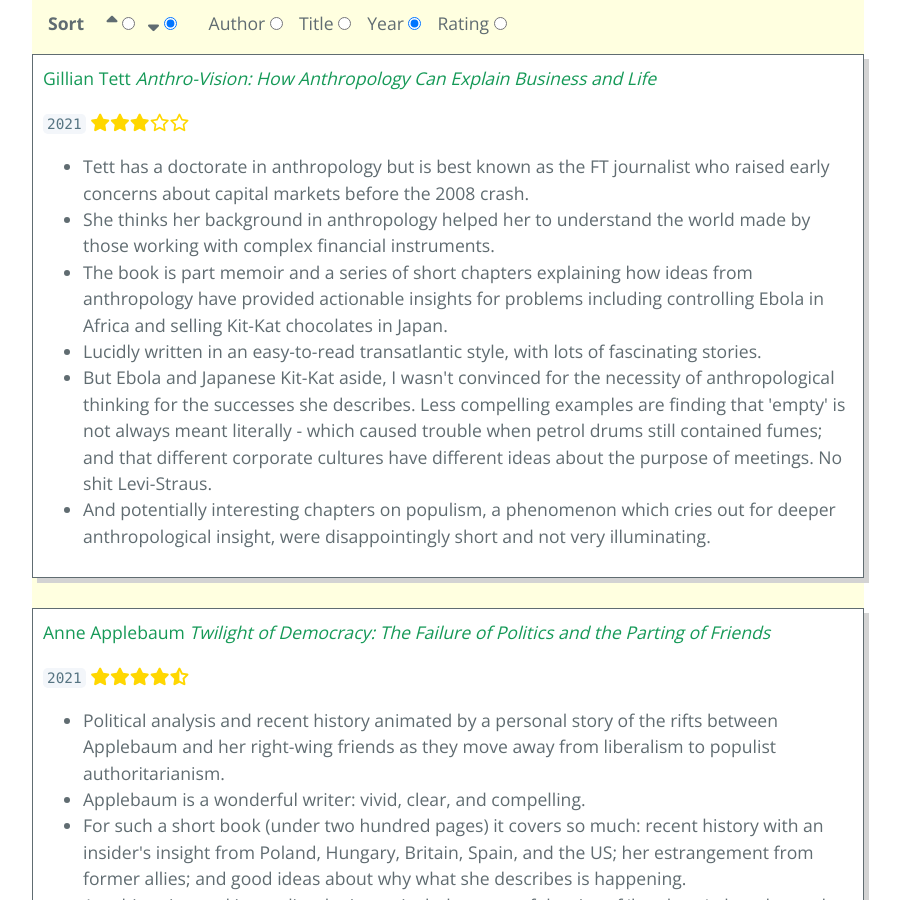
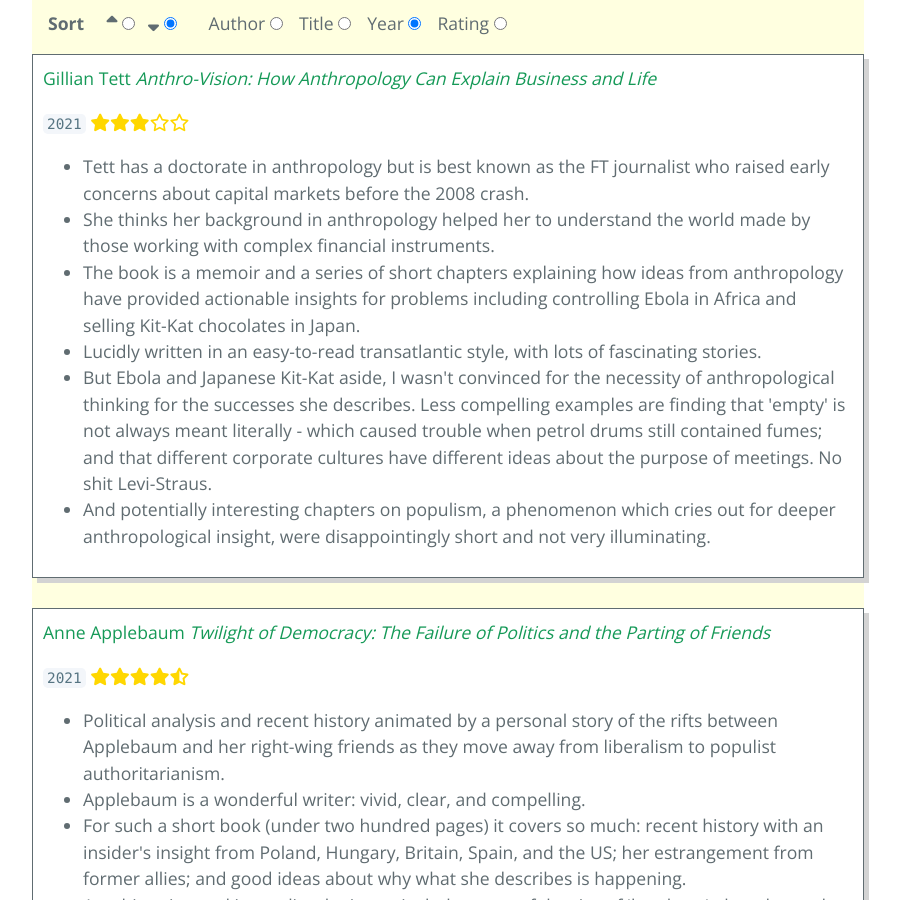
Before and after one commit to DavidPickles/jottings-pub, a Jekyll site: the page built from booklist.html, in a window 1280 px wide and 900 px high, scrolled down 738 px. Shown: the whole window, without its empty margins (192-1092 px from the left). Built offline with Jekyll 4.4.1, drawn with Linux system fonts in a browser that asks for light colours; nearby versions of some CDN libraries; emoji names are drawn with the system emoji font.

Commit message:
new book record

```diff
--- a/_data/books.yml
+++ b/_data/books.yml
@@ -15,7 +15,7 @@ books:
     remarks:
       - "Tett has a doctorate in anthropology but is best known as the FT journalist who raised early concerns about capital markets before the 2008 crash."
       - "She thinks her background in anthropology helped her to understand the world made by those working with complex financial instruments."
-      - "The book is part memoir and a series of short chapters explaining how ideas from anthropology have provided actionable insights for problems including controlling Ebola in Africa and selling Kit-Kat chocolates in Japan."
+      - "The book is a memoir and a series of short chapters explaining how ideas from anthropology have provided actionable insights for problems including controlling Ebola in Africa and selling Kit-Kat chocolates in Japan."
       - "Lucidly written in an easy-to-read transatlantic style, with lots of fascinating stories."
       - "But Ebola and Japanese Kit-Kat aside, I wasn't convinced for the necessity of anthropological thinking for the successes she describes. Less compelling examples are finding that 'empty' is not always meant literally - which caused trouble when petrol drums still contained fumes; and that different corporate cultures have different ideas about the purpose of meetings. No shit Levi-Straus."
       - "And potentially interesting chapters on populism, a phenomenon which cries out for deeper anthropological insight, were disappointingly short and not very illuminating."
```
